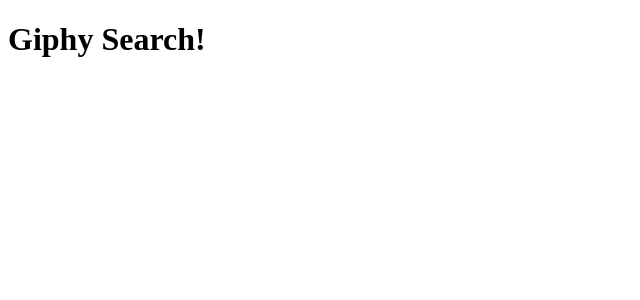
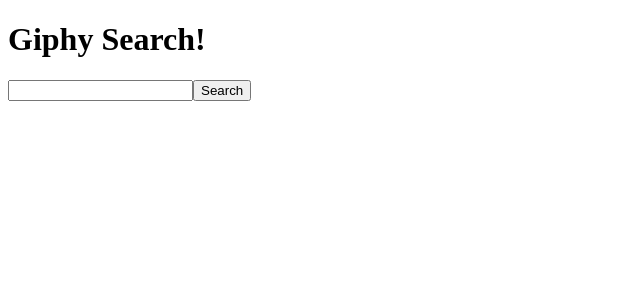
Before and after one commit to RyanOlson86/group-giphy-saga-project, a React (Vite) app: page / in a window 1280 px wide. Shown: the top 300 px of the page, without its empty margins (0-640 px from the left). Built offline with nearby package versions, Linux system fonts and the light colour scheme.

Commit message:
created searchGiphs component and set up store.js file

```diff
--- a/package.json
+++ b/package.json
@@ -10,7 +10,11 @@
     "pg": "^8.5.1",
     "react": "^18.2.0",
     "react-dom": "^18.2.0",
-    "react-router-dom": "^5.3.4"
+    "react-redux": "^7.2.9",
+    "react-router-dom": "^5.3.4",
+    "redux": "^4.2.1",
+    "redux-logger": "^3.0.6",
+    "redux-saga": "^1.3.0"
   },
   "devDependencies": {
     "@vitejs/plugin-react": "^4.2.1",
--- a/src/components/App/App.jsx
+++ b/src/components/App/App.jsx
@@ -1,7 +1,13 @@
+import SearchGiphs from "../SearchGiphs/SearchGiphs";
+
+
+
 function App() {
+
   return (
     <div>
       <h1>Giphy Search!</h1>
+      <SearchGiphs />
     </div>
   );
 }
--- /dev/null
+++ b/src/components/SearchGiphs/SearchGiphs.jsx
@@ -0,0 +1,17 @@
+import axios from "axios";
+
+const SearchGiphs = () => {
+  const handleSubmit = (event) => {
+    event.preventDefault();
+    console.log('button clicked')
+
+  };
+  return (
+    <form onSubmit={handleSubmit}>
+      <input />
+      <button>Search</button>
+    </form>
+  );
+};
+
+export default SearchGiphs;
```
Also changed, not shown: src/redux/store.js (added, +7 -0 lines).
